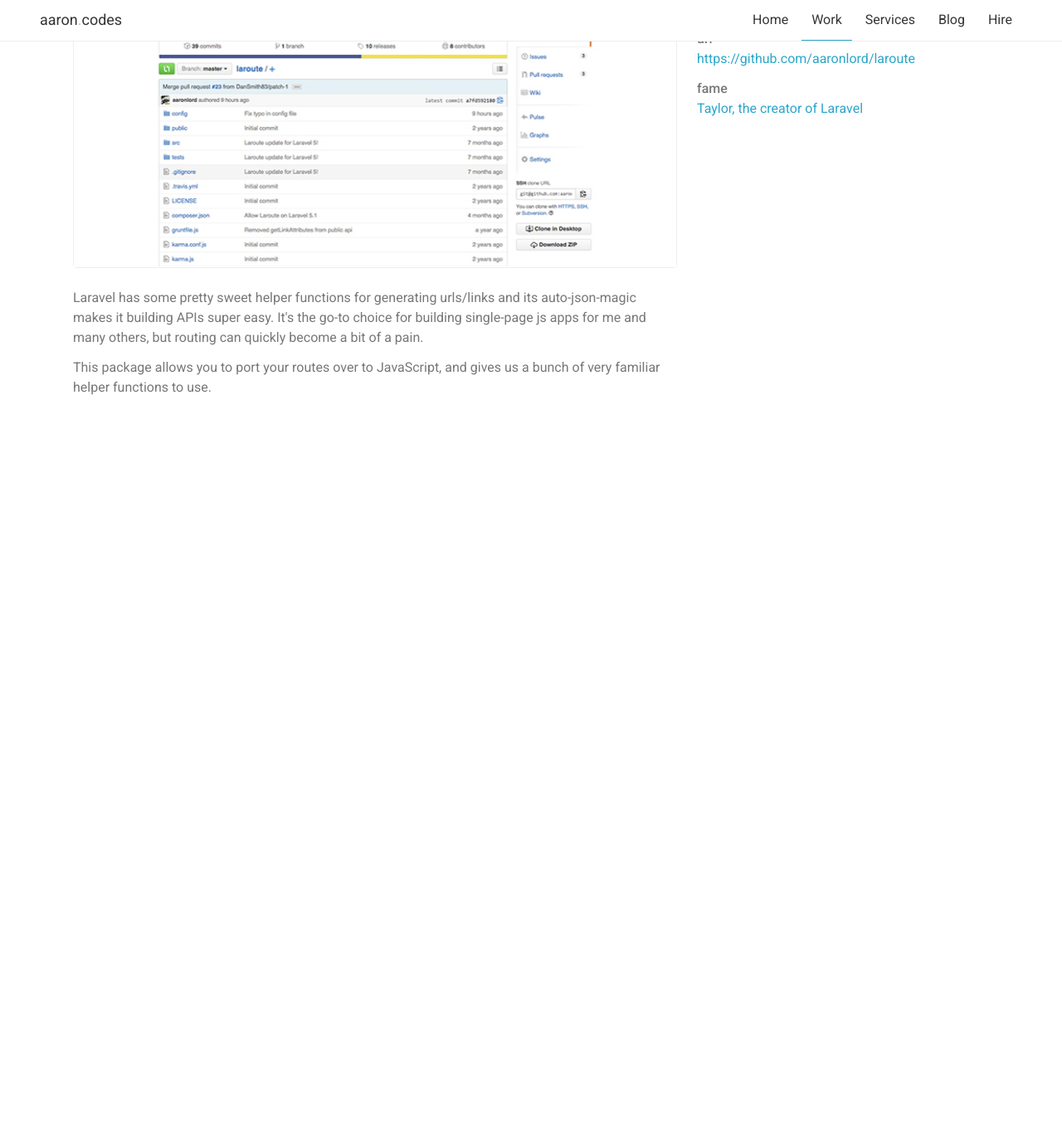
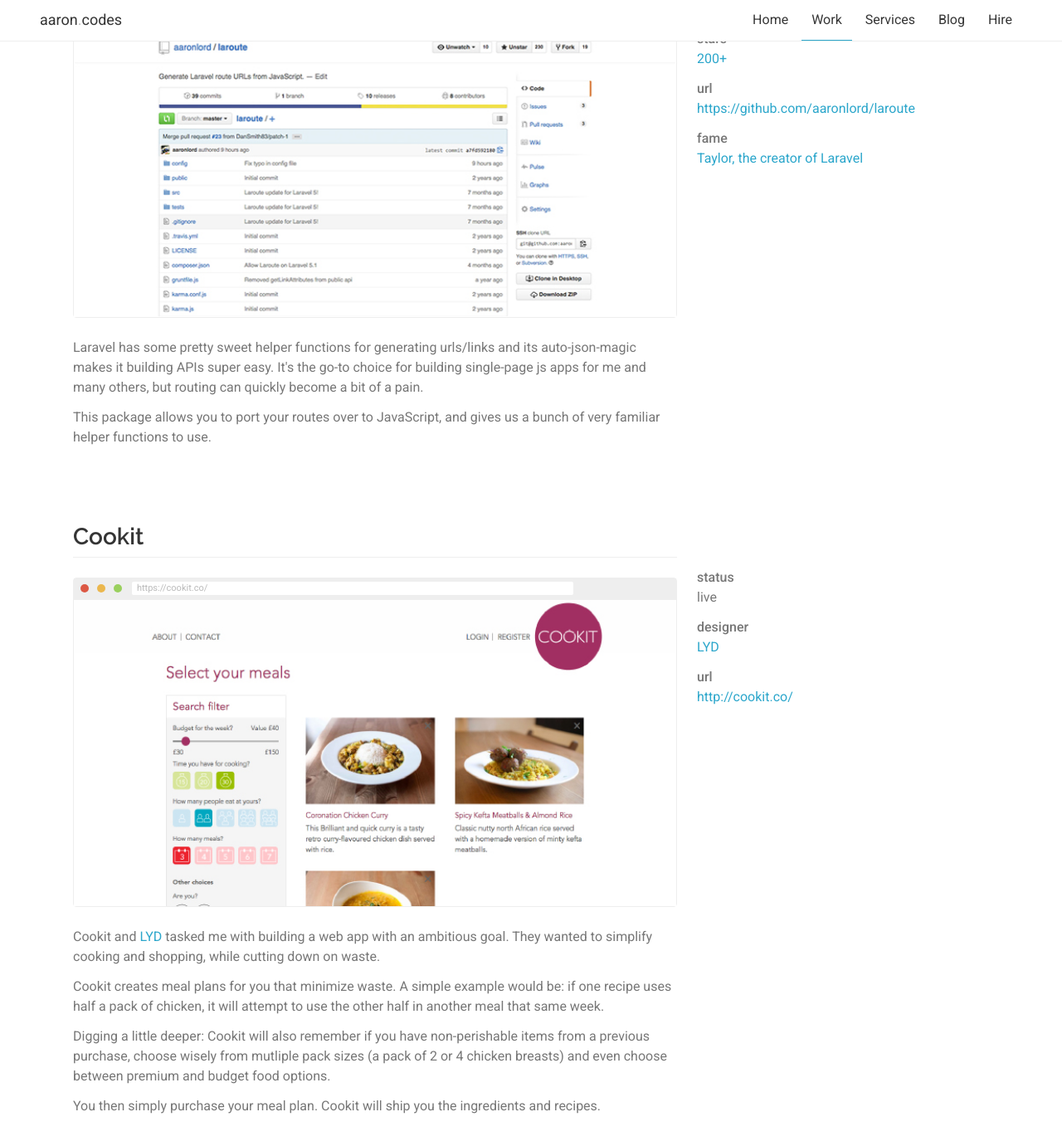
Before and after one commit to aaronlord/aaron.codes, a Jekyll site: the page built from stuff/index.html, in a window 1280 px wide and 1400 px high, scrolled down 2004 px. Shown: the top 1381 px of the window at 83% size. Built offline with Jekyll 4.4.1, drawn with Linux system fonts in a browser that asks for light colours; before the commit the page ends 2591 px from its top, so only the background shows below that; some of the changed text lies outside the part shown.

Commit message:
Added cookit

```diff
--- a/stuff/index.html
+++ b/stuff/index.html
@@ -25,6 +25,8 @@
 
                 --><div class="article__content">
                     {% include components/browser.html videos="video/webm:/videos/project-tutora/search.webm,/video/mp4:/videos/project-tutora/search.mp4" src="/img/tutora.jpg" alt="Tutora" url="https://tutora.co.uk/" %}
+                    <p>Starting life as an idea roughed out in an email, I was tasked with planning, branding,
+                        designing and developing what would become Tutora.</p>
 
                     <p>Tutora connects students looking for private tuition with talented and trusted tutors.</p>
 
@@ -115,6 +117,43 @@
                     </dl>
                 </div><!--
             --></article>
+
+            <article class="article chapter__article"><!--
+                --><header class="article__header">
+                    <h2>Cookit</h2>
+                </header><!--
+
+                --><div class="article__content">
+                    {% include components/browser.html src="/img/cookit.jpg" alt="Cookit" url="https://cookit.co/" %}
+
+                    <p>Cookit and <a href="http://littleyellowduck.co.uk/">LYD</a> tasked me with building a web
+                        app with an ambitious goal. They wanted to simplify cooking and shopping, while cutting
+                        down on waste.</p>
+
+                    <p>Cookit creates meal plans for you that minimize waste. A simple example would be: if one
+                        recipe uses half a pack of chicken, it will attempt to use the other half in another
+                        meal that same week.</p>
+
+                    <p>Digging a little deeper: Cookit will also remember if you have non-perishable items
+                        from a previous purchase, choose wisely from mutliple pack sizes (a pack of 2 or 4 chicken breasts)
+                        and even choose between premium and budget food options.
+
+                    <p>You then simply purchase your meal plan. Cookit will ship you the ingredients and recipes.</p>
+                </div><!--
+
+                --><div class="article__meta">
+                    <dl>
+                        <dt>status</dt>
+                        <dd>live</dd>
+
+                        <dt>designer</dt>
+                        <dd><a href="http://littleyellowduck.co.uk/">LYD</a></dd>
+
+                        <dt>url</dt>
+                        <dd><a href="https://cookit.co/">http://cookit.co/</a></dd>
+                    </dl>
+                </div><!--
+            --></article>
         </div><!--
     --></section>
 </div>
```
Also changed, not shown: img/cookit.jpg (added).
